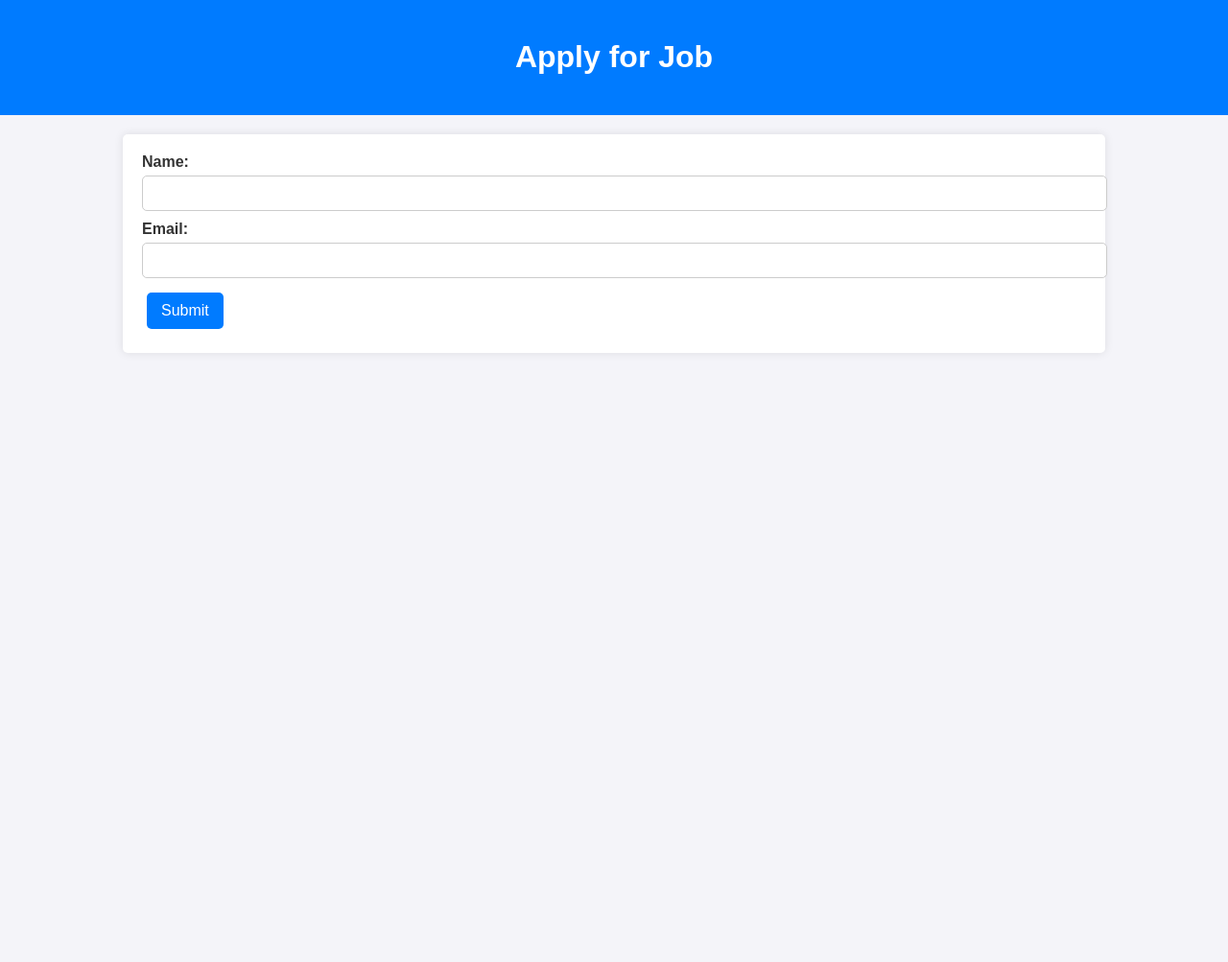
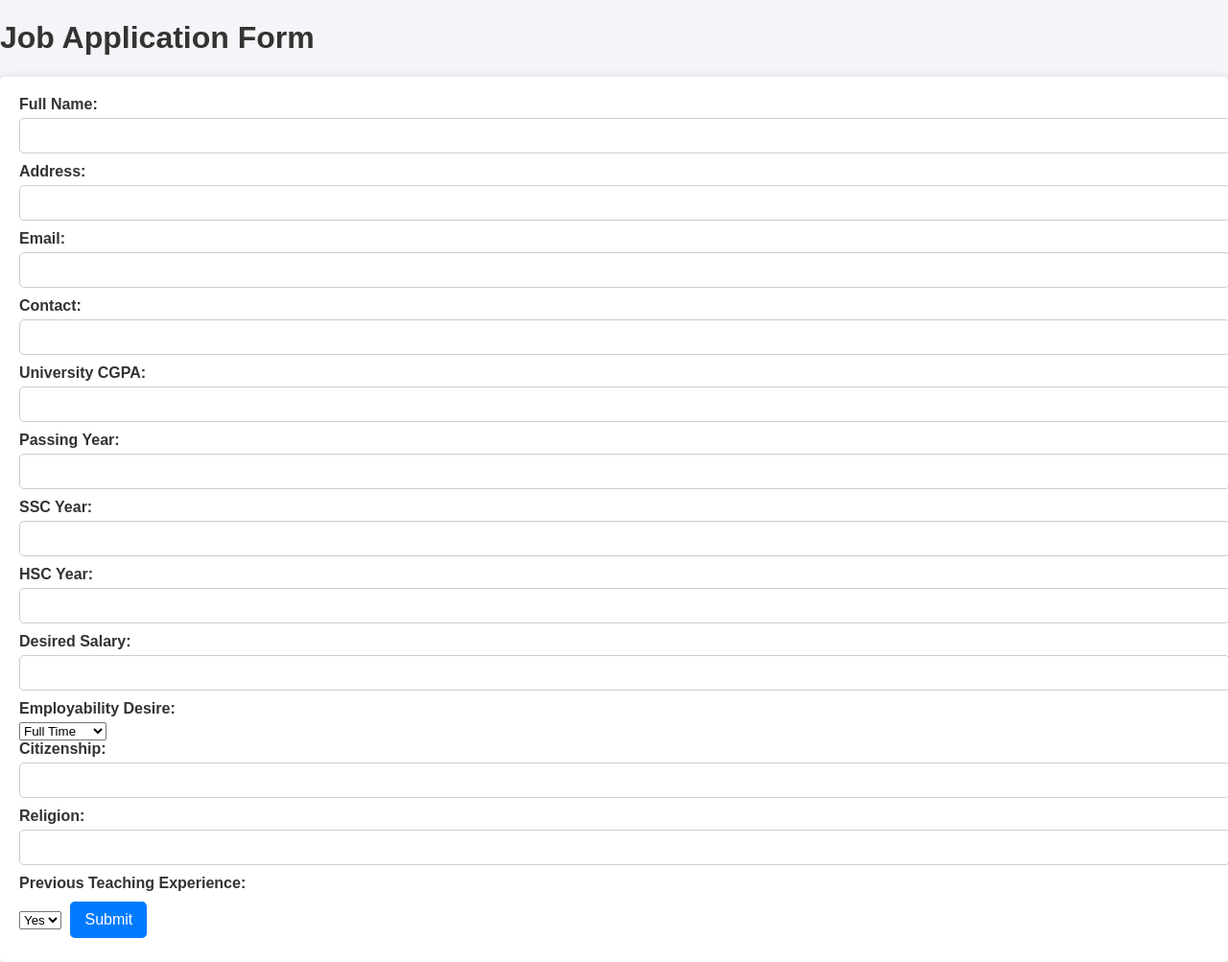
Before and after one commit to RoushanKhalid/DIU_SWE_Career_Hub, a Flask app: page /form in a window 1280 px wide. Shown: the whole page at 96% size. Before the commit the page ends 343 px from the top, so only its background shows below. Run offline with Flask 3, Linux system fonts and the light colour scheme.

Commit message:
added some more infoes in form

```diff
--- a/app.py
+++ b/app.py
@@ -80,10 +80,25 @@ def form():
 
 @app.route('/submit', methods=['POST'])
 def submit():
+    job_id = request.form['job_id']
     name = request.form['name']
+    address = request.form['address']
     email = request.form['email']
-    job_id = request.form['job_id']
-    cursor.execute("INSERT INTO applications (job_id, name, email) VALUES (%s, %s, %s)", (job_id, name, email))
+    contact = request.form['contact']
+    desired_salary = request.form['desired_salary']
+    employability_desire = request.form['employability_desire']
+    citizenship = request.form['citizenship']
+    religion = request.form['religion']
+    previous_teaching_experience = request.form['previous_teaching_experience']
+    university_cgpa = request.form['university_cgpa']
+    passing_year = request.form['passing_year']
+    ssc_year = request.form['ssc_year']
+    hsc_year = request.form['hsc_year']
+
+    cursor.execute("""
+        INSERT INTO applications (job_id, name, address, email, contact, desired_salary, employability_desire, citizenship, religion, previous_teaching_experience, university_cgpa, passing_year, ssc_year, hsc_year)
+        VALUES (%s, %s, %s, %s, %s, %s, %s, %s, %s, %s, %s, %s, %s, %s)
+    """, (job_id, name, address, email, contact, desired_salary, employability_desire, citizenship, religion, previous_teaching_experience, university_cgpa, passing_year, ssc_year, hsc_year))
     db.commit()
     return render_template('submit_success.html', name=name, email=email)
 
@@ -160,11 +175,26 @@ def jobs():
 @app.route('/admin')
 def admin():
     if 'username' in session:
-        cursor.execute("SELECT job_id, job_title, description, requirements, salary FROM jobs")
+        cursor.execute("SELECT job_id, job_title, description, requirements, salary, vacancy FROM jobs")
         jobs = cursor.fetchall()
-        cursor.execute("SELECT applications.application_id, jobs.job_title, applications.name, applications.email, applications.star_rating FROM applications JOIN jobs ON applications.job_id = jobs.job_id")
+
+        cursor.execute("""
+            SELECT applications.application_id, jobs.job_title, applications.name, applications.email, applications.address, applications.contact, applications.desired_salary, applications.employability_desire, applications.citizenship, applications.religion, applications.previous_teaching_experience, applications.university_cgpa, applications.passing_year, applications.ssc_year, applications.hsc_year
+            FROM applications
+            JOIN jobs ON applications.job_id = jobs.job_id
+            ORDER BY jobs.job_title
+        """)
         applications = cursor.fetchall()
-        return render_template('admin.html', jobs=jobs, applications=applications)
+
+        # Group applications by job title
+        grouped_applications = {}
+        for application in applications:
+            job_title = application[1]
+            if job_title not in grouped_applications:
+                grouped_applications[job_title] = []
+            grouped_applications[job_title].append(application)
+
+        return render_template('admin.html', jobs=jobs, grouped_applications=grouped_applications)
     return redirect('/login')
 
 @app.route('/delete_application/<int:application_id>')
--- a/static/styles.css
+++ b/static/styles.css
@@ -122,10 +122,27 @@ button:hover,
     background-color: #0056b3;
 }
 
+/* Delete button styles */
+.button-delete {
+    background-color: #FF0000;
+}
+
+.button-delete:hover {
+    background-color: #CC0000;
+}
+
 /* Admin buttons container */
 .admin-buttons {
     margin-bottom: 20px;
     text-align: center;
+}
+
+/* Button group styles */
+.button-group {
+    display: flex;
+    gap: 10px;
+    align-items: center;
+    justify-content: center;
 }
 
 /* About page styles */
--- a/templates/about.html
+++ b/templates/about.html
@@ -9,8 +9,10 @@
 </head>
 
 <body>
-    <div class="content">
+    <header>
         <h1>About DIU SWE Career Hub</h1>
+    </header>
+    <div class="container">
         <p>{{ project_info.description }}</p>
         <h2>Contributors</h2>
         <div class="contributors">
--- a/templates/form.html
+++ b/templates/form.html
@@ -2,24 +2,61 @@
 <html>
 
 <head>
-    <title>Apply for Job</title>
+    <title>Job Application Form</title>
     <link rel="stylesheet" href="{{ url_for('static', filename='styles.css') }}">
 </head>
 
 <body>
-    <header>
-        <h1>Apply for Job</h1>
-    </header>
-    <div class="container">
-        <form action="/submit" method="POST">
-            <input type="hidden" name="job_id" value="{{ job_id }}">
-            <label for="name">Name:</label>
-            <input type="text" id="name" name="name" required><br>
-            <label for="email">Email:</label>
-            <input type="email" id="email" name="email" required><br>
-            <button type="submit">Submit</button>
-        </form>
-    </div>
+    <h1>Job Application Form</h1>
+    <form action="{{ url_for('submit') }}" method="POST">
+        <input type="hidden" name="job_id" value="{{ job_id }}">
+        <label for="name">Full Name:</label>
+        <input type="text" id="name" name="name" required>
+
+        <label for="address">Address:</label>
+        <input type="text" id="address" name="address" required>
+
+        <label for="email">Email:</label>
+        <input type="email" id="email" name="email" required>
+
+        <label for="contact">Contact:</label>
+        <input type="text" id="contact" name="contact" required>
+
+        <label for="university_cgpa">University CGPA:</label>
+        <input type="number" step="0.01" id="university_cgpa" name="university_cgpa" required>
+
+        <label for="passing_year">Passing Year:</label>
+        <input type="number" id="passing_year" name="passing_year" required>
+
+        <label for="ssc_year">SSC Year:</label>
+        <input type="number" id="ssc_year" name="ssc_year" required>
+
+        <label for="hsc_year">HSC Year:</label>
+        <input type="number" id="hsc_year" name="hsc_year" required>
+
+        <label for="desired_salary">Desired Salary:</label>
+        <input type="number" id="desired_salary" name="desired_salary" required>
+
+        <label for="employability_desire">Employability Desire:</label>
+        <select id="employability_desire" name="employability_desire" required>
+            <option value="Full Time">Full Time</option>
+            <option value="Contractual">Contractual</option>
+        </select>
+
+        <label for="citizenship">Citizenship:</label>
+        <input type="text" id="citizenship" name="citizenship" required>
+
+        <label for="religion">Religion:</label>
+        <input type="text" id="religion" name="religion" required>
+
+        <label for="previous_teaching_experience">Previous Teaching Experience:</label>
+        <select id="previous_teaching_experience" name="previous_teaching_experience" required>
+            <option value="Yes">Yes</option>
+            <option value="No">No</option>
+        </select>
+
+        <button type="submit">Submit</button>
+    </form>
 </body>
 
 </html>
```
Also changed, not shown: templates/admin.html (+50 -37 lines).
